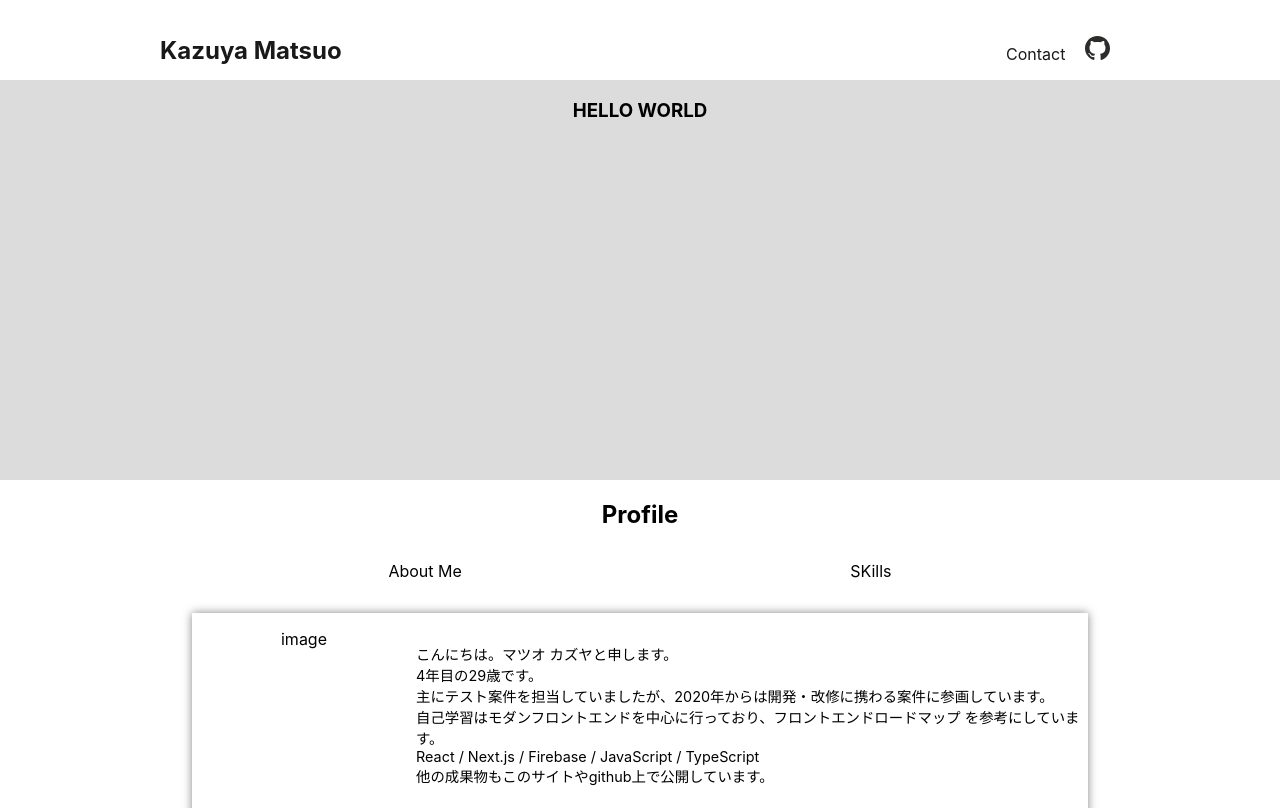
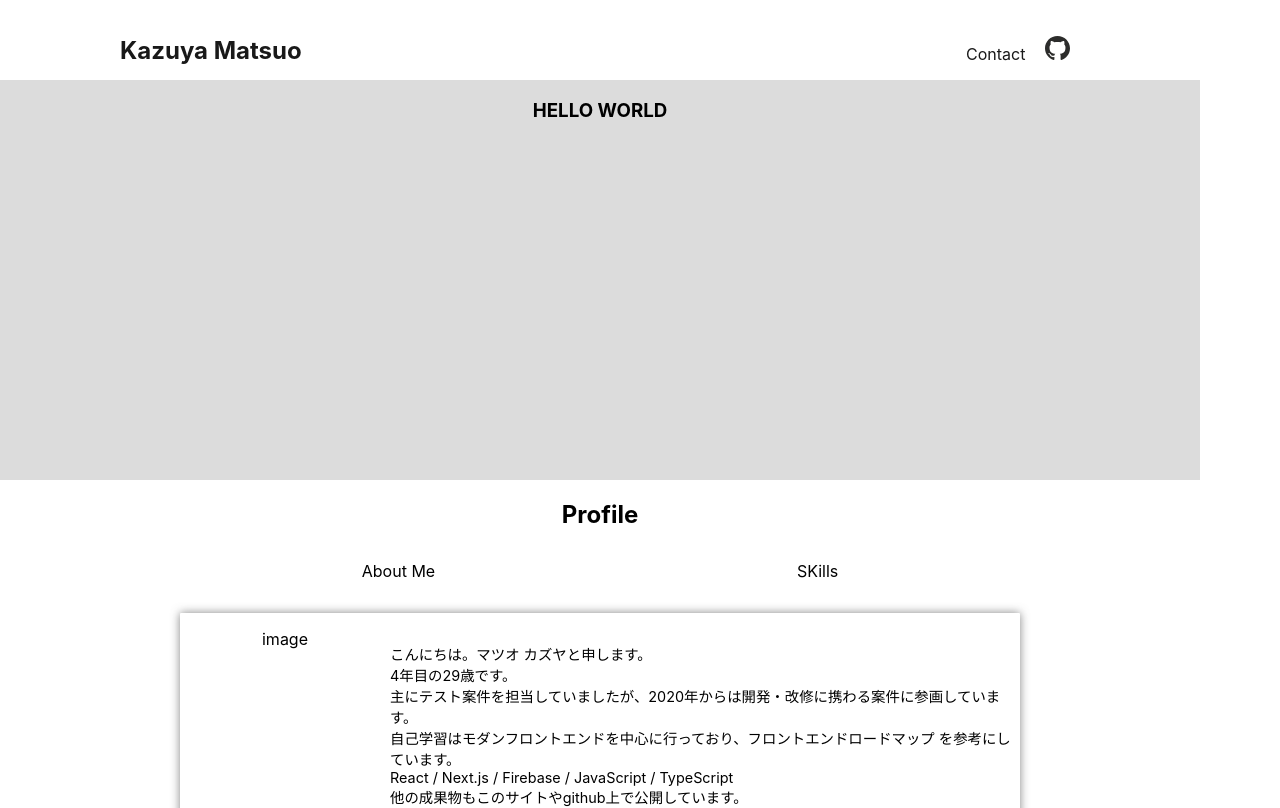
Before and after one commit to kazuya-m/my-pf, a Next.js app: page / in a window 1280 px wide. Shown: the top 808 px of the page. Built offline with nearby package versions, Linux system fonts and the light colour scheme.

Commit message:
set max width

```diff
--- a/layouts/index.module.css
+++ b/layouts/index.module.css
@@ -1,6 +1,6 @@
 .container {
   min-height: 100vh;
-  max-width: 100vw;
+  max-width: 1200px;
   padding: 0 0rem;
   display: flex;
   flex-direction: column;
```
